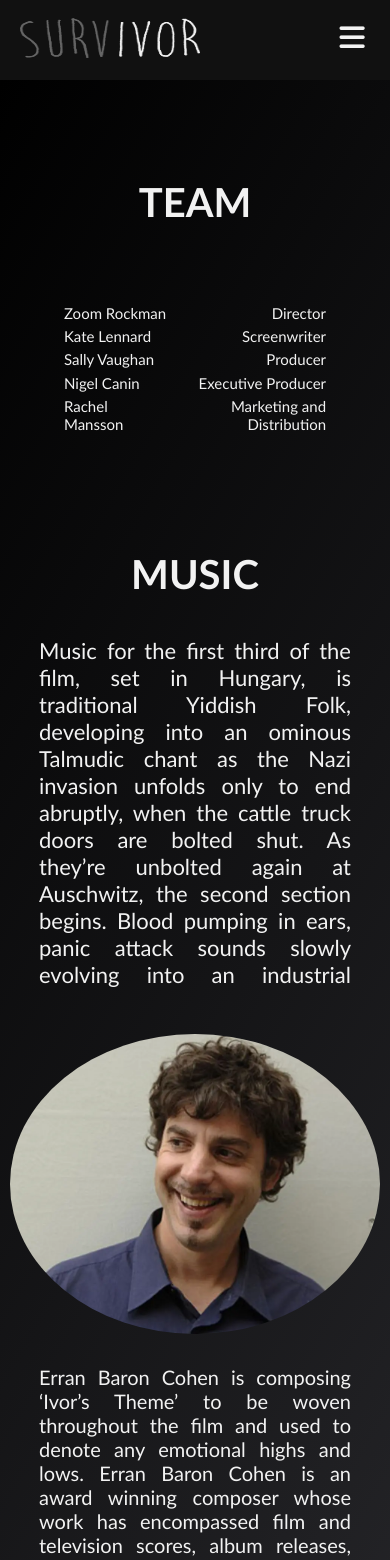
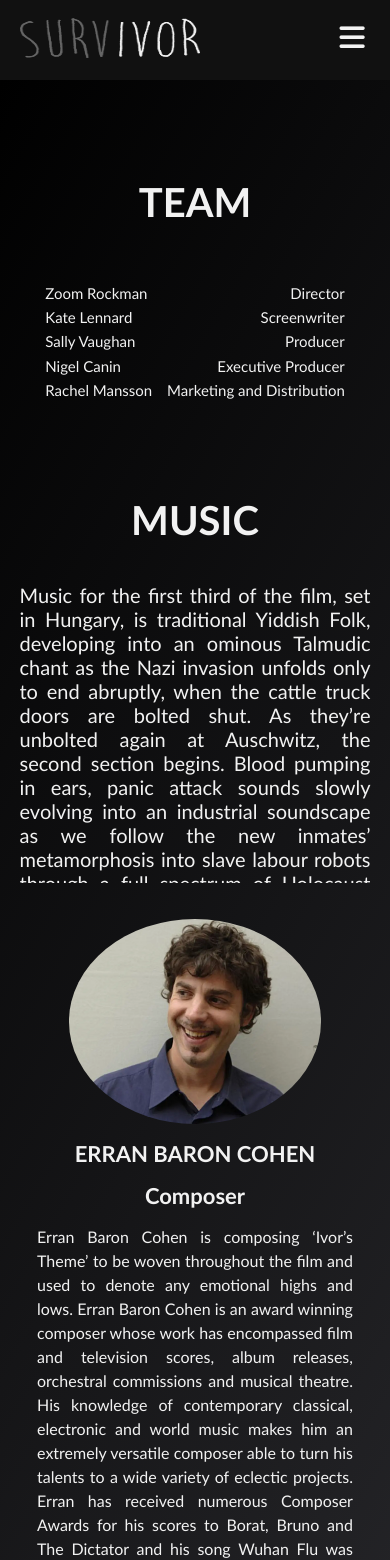
Before and after one commit to totes7/Survivor, a React (Create React App) app: page /info in a window 390 px wide. Shown: the top 1560 px of the page. Built offline with nearby package versions, Linux system fonts and the light colour scheme.

Commit message:
fix music section for mobile and link social icons in footer to working urls

```diff
--- a/src/App.css
+++ b/src/App.css
@@ -159,7 +159,7 @@
   background-size: cover;
 }
 
-#music-image img {
+#music-card {
   display: none;
 }
 
@@ -171,7 +171,6 @@
 #music-profile::-webkit-scrollbar {
   display: none;
 }
-
 
 #music-profile p {
   font-size: 20px;
@@ -430,6 +429,9 @@
 /* Media Queries */
 
 @media screen and (max-width: 960px) {
+  .about {
+    padding: 5%;
+  }
 
   .about h1 {
     margin-bottom: 10%;
@@ -437,7 +439,7 @@
 
   .about p {
     font-size: 18px;
-    padding: 0 2%;
+    padding: 0;
   }
 
   .synopsis {
@@ -446,11 +448,11 @@
   }
 
   .info-team {
-    margin: 15%;
+    margin: 10%;
   }
 
   #research {
-    margin: 5% 10% 50% 10%;
+    margin: 5% 5% 50% 5%;
     display: grid;
     text-align: justify;
     grid-template-rows: 40% 30% 25% 5%;
@@ -466,7 +468,6 @@
     font-size: 20px;
     margin: 5%;
   }
-
 
   .info-aspirations p {
     font-size: 15px;
@@ -503,7 +504,7 @@
   }
 
   #music {
-    margin: 5% 10%;
+    margin: 5% 5%;
     text-align: justify;
     display: flex;
     flex-flow: column;
@@ -512,31 +513,50 @@
   }
 
   #music-text {
-    height: 350px;
+    height: 300px;
     overflow-y: scroll;
+  }
+
+  #music-text p {
+    font-size: 20px;
+  }
+
+  #music-card {
+    display: block;
+  }
+
+  .music-card-container {
+    display: flex;
+    flex-flow: column;
+    justify-content: space-between;
+    align-items: center;
+    width: 90%;
+    margin: 5% 5%;
+  }
+
+  .music-card-image {
+    display: block;
+    width: 80%;
+    margin: 0 10%;
+    object-fit: contain;
+    border-radius: 50%;
+  }
+
+  .music-card-container a {
+    text-decoration: none;
+    color: rgb(242, 242, 242);
+  }
+
+  .music-card-container a:hover {
+    color: rgb(11, 87, 208);
   }
 
   #music-image {
     background-image: none;
-    margin: 10%;
-  }
-
-  #music-image img {
-    display: block;
-    height: 300px;
-    border-radius: 50%;
-    background-position: center;
-    background-repeat: no-repeat;
-    background-size: cover;
   }
 
   #music-profile {
-    height: 200px;
-    overflow-y: scroll;
-  }
-
-  #music-profile p {
-    padding: 0;
+    display: none;
   }
 
   .screening h1 {
--- a/src/components/Footer.jsx
+++ b/src/components/Footer.jsx
@@ -11,7 +11,7 @@ function Footer() {
             <div class="social-icons">
               <Link
                 class="social-icon-link instagram"
-                to="/"
+                to="https://www.instagram.com/the_zoomcomic/"
                 target="_blank"
                 aria-label="Instagram"
               >
@@ -19,7 +19,7 @@ function Footer() {
               </Link>
               <Link
                 class="social-icon-link youtube"
-                to="/"
+                to="https://www.youtube.com/channel/UCEfloRN5hzghunA970rEv0g"
                 target="_blank"
                 aria-label="Youtube"
               >
@@ -27,15 +27,15 @@ function Footer() {
               </Link>
               <Link
                 class="social-icon-link twitter"
-                to="/"
+                to="https://x.com/The_ZoomComic?t=6XHyQxg4Wy7DVdoxBkoqHg&s=08"
                 target="_blank"
                 aria-label="Twitter"
               >
                 <i class="fab fa-x-twitter" />
               </Link>
               <Link
-                class="social-icon-link twitter"
-                to="/"
+                class="social-icon-link linkedin"
+                to="https://www.linkedin.com/in/sallyvaughan/"
                 target="_blank"
                 aria-label="LinkedIn"
               >
--- a/src/components/pages/Info.jsx
+++ b/src/components/pages/Info.jsx
@@ -1,5 +1,6 @@
 import React from "react";
 import "../../App.css";
+import Card from "../Card";
 import Footer from "../Footer";
 import erran from "../../images/ErranProfile.jpg";
 import video from "../../videos/video1.MP4";
@@ -52,7 +53,6 @@ function Info() {
             </p>
           </div>
           <div id="music-image">
-            <img src={erran} alt="Erran Baron Cohen" />
           </div>
           <div id="music-profile">
             <p>
@@ -68,6 +68,27 @@ function Info() {
               Awards for his scores to Borat, Bruno and The Dictator and his
               song Wuhan Flu was Oscar shortlisted.
             </p>
+          </div>
+          <div id="music-card">
+          <Card
+            src={erran}
+            alt="Erran Baron Cohen"
+            caption="ERRAN BARON COHEN"
+            title="Composer"
+            text="Erran Baron Cohen is composing ‘Ivor’s Theme’ to be woven
+              throughout the film and used to denote any emotional highs and
+              lows. Erran Baron Cohen is an award winning composer whose work
+              has encompassed film and television scores, album releases,
+              orchestral commissions and musical theatre. His knowledge of
+              contemporary classical, electronic and world music makes him an
+              extremely versatile composer able to turn his talents to a wide
+              variety of eclectic projects. Erran has received numerous Composer
+              Awards for his scores to Borat, Bruno and The Dictator and his
+              song Wuhan Flu was Oscar shortlisted."
+            path="http://www.erranbaroncohen.com/"
+            classOuter="music-card-container"
+            classImage="music-card-image"
+          />
           </div>
         </div>
 
```
